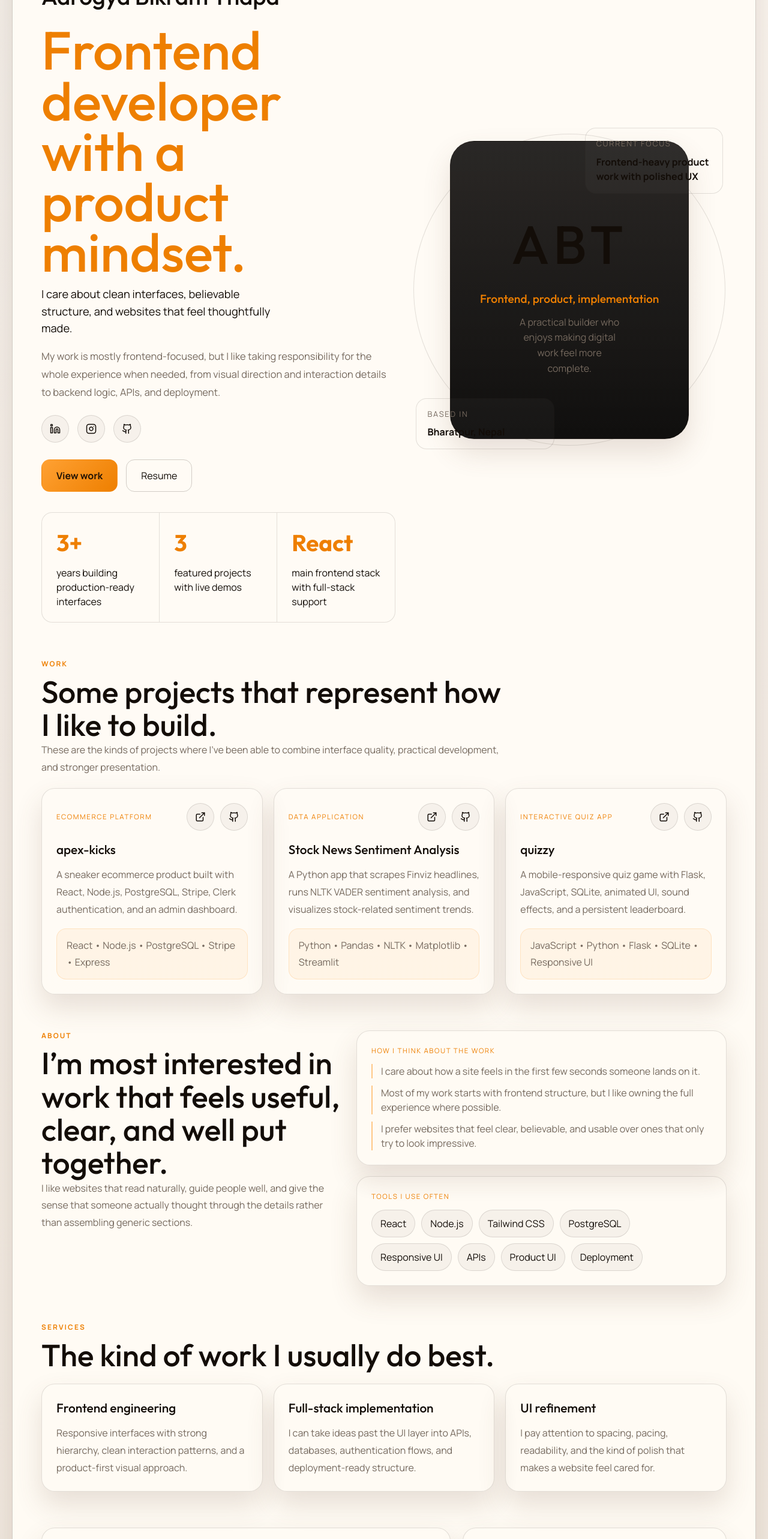
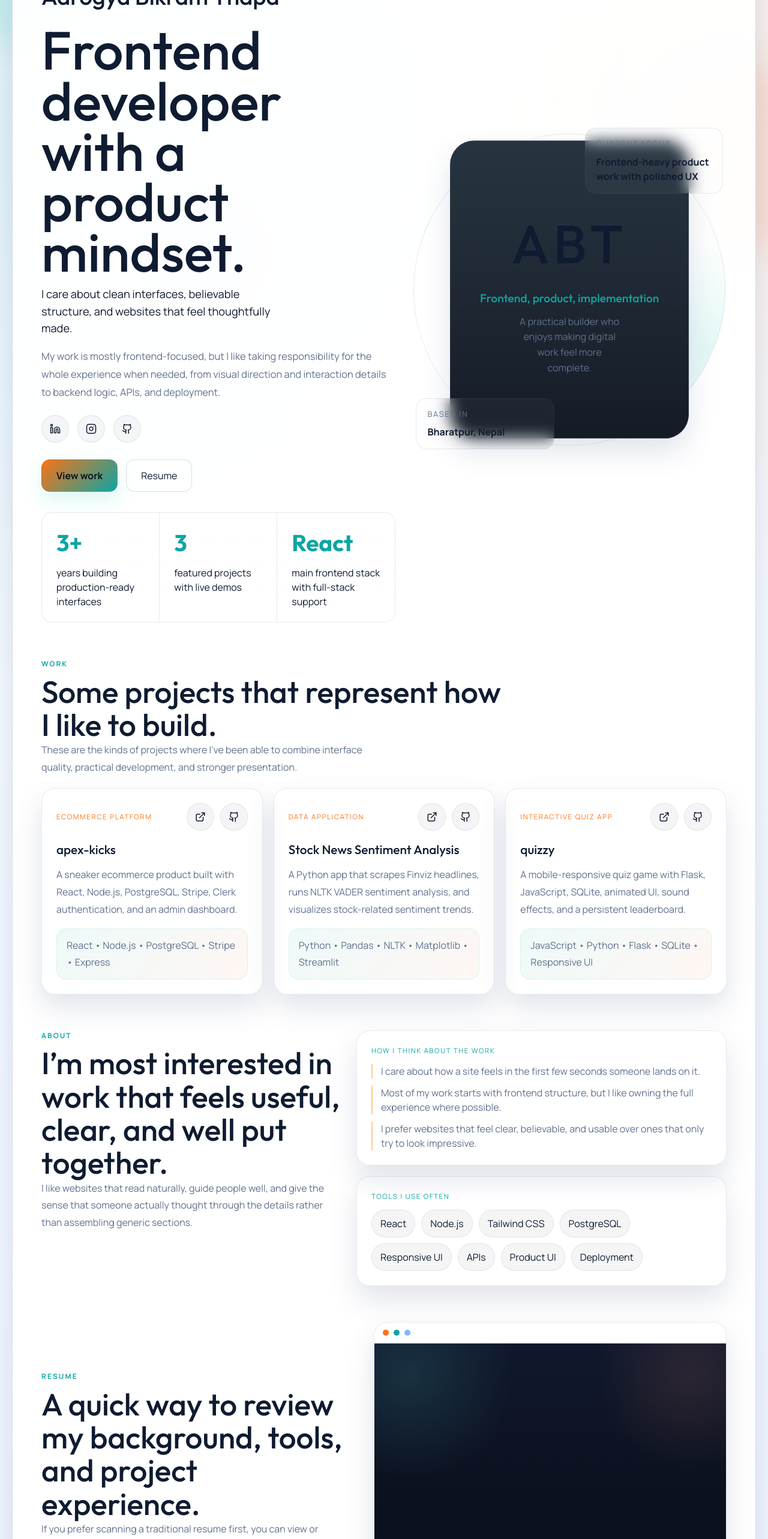
Before and after one commit to aar0gya/myportfolio, a React (Vite) app: page / in a window 1280 px wide. Shown: the part 234-2800 px from the top of the page at 60% size. Built offline with nearby package versions, Linux system fonts and the light colour scheme.

Commit message:
Updated entire UI

```diff
--- a/src/index.css
+++ b/src/index.css
@@ -2,44 +2,51 @@
 @import "tailwindcss";
 
 @theme {
-  --color-background: #121110;
-  --color-foreground: #f5efe7;
-  --color-primary: #ff8a00;
+  --color-background: #0c111f;
+  --color-foreground: #edf3ff;
+  --color-primary: #4fd1c5;
 }
 
 @layer base {
   :root {
-    --background: #121110;
-    --foreground: #f5efe7;
-    --heading: #fff7f0;
-    --muted: #a79a8d;
-    --surface: rgba(18, 17, 16, 0.96);
+    --scroll-y: 0;
+    --background: #0c111f;
+    --foreground: #edf3ff;
+    --heading: #f7fbff;
+    --muted: #98a8c5;
+    --surface: rgba(12, 17, 31, 0.94);
     --surface-soft: rgba(255, 255, 255, 0.04);
-    --line: rgba(255, 255, 255, 0.12);
-    --line-strong: rgba(255, 255, 255, 0.22);
-    --primary: #ff8a00;
-    --primary-soft: rgba(255, 138, 0, 0.12);
-    --shadow: 0 28px 60px rgba(0, 0, 0, 0.35);
+    --line: rgba(147, 197, 253, 0.14);
+    --line-strong: rgba(147, 197, 253, 0.26);
+    --primary: #4fd1c5;
+    --primary-soft: rgba(79, 209, 197, 0.14);
+    --accent: #ff8f6b;
+    --accent-soft: rgba(255, 143, 107, 0.12);
+    --shadow: 0 28px 60px rgba(2, 6, 23, 0.42);
     --page-bg:
-      linear-gradient(135deg, rgba(255, 255, 255, 0.04), transparent 28%),
-      linear-gradient(180deg, #24211f 0%, #121110 40%, #0c0b0a 100%);
+      radial-gradient(circle at 10% 10%, rgba(79, 209, 197, 0.14), transparent 24%),
+      radial-gradient(circle at 90% 10%, rgba(255, 143, 107, 0.12), transparent 22%),
+      linear-gradient(180deg, #10182d 0%, #0c111f 48%, #09101b 100%);
   }
 
   :root[data-theme="light"] {
-    --background: #f7f1ea;
-    --foreground: #241b14;
-    --heading: #130d08;
-    --muted: #75695e;
-    --surface: rgba(255, 251, 245, 0.97);
-    --surface-soft: rgba(26, 18, 12, 0.04);
-    --line: rgba(30, 21, 14, 0.12);
-    --line-strong: rgba(30, 21, 14, 0.2);
-    --primary: #ee7f00;
-    --primary-soft: rgba(238, 127, 0, 0.1);
-    --shadow: 0 22px 46px rgba(103, 77, 53, 0.16);
+    --background: #f4f8ff;
+    --foreground: #1b2840;
+    --heading: #0f1b30;
+    --muted: #60718d;
+    --surface: rgba(255, 255, 255, 0.95);
+    --surface-soft: rgba(15, 23, 42, 0.04);
+    --line: rgba(96, 113, 141, 0.14);
+    --line-strong: rgba(96, 113, 141, 0.24);
+    --primary: #0ea5a4;
+    --primary-soft: rgba(14, 165, 164, 0.12);
+    --accent: #f97316;
+    --accent-soft: rgba(249, 115, 22, 0.12);
+    --shadow: 0 22px 46px rgba(67, 87, 133, 0.16);
     --page-bg:
-      linear-gradient(135deg, rgba(0, 0, 0, 0.03), transparent 28%),
-      linear-gradient(180deg, #faf5ef 0%, #f4ede6 40%, #eee5da 100%);
+      radial-gradient(circle at 10% 10%, rgba(14, 165, 164, 0.1), transparent 24%),
+      radial-gradient(circle at 90% 10%, rgba(249, 115, 22, 0.1), transparent 22%),
+      linear-gradient(180deg, #f8fbff 0%, #f2f7ff 48%, #eaf1fb 100%);
   }
 
   * {
@@ -57,6 +64,7 @@
     color: var(--foreground);
     font-family: "Manrope", sans-serif;
     overflow-x: hidden;
+    transition: background 220ms ease, color 220ms ease;
   }
 
   a {
@@ -76,8 +84,44 @@
 }
 
 .app-shell {
+  position: relative;
   min-height: 100vh;
   padding: 20px;
+}
+
+.ambient {
+  position: fixed;
+  border-radius: 999px;
+  filter: blur(28px);
+  pointer-events: none;
+  z-index: -2;
+}
+
+.ambient-one {
+  top: 6%;
+  left: -120px;
+  width: 260px;
+  height: 260px;
+  background: rgba(79, 209, 197, 0.2);
+  transform: translateY(calc(var(--scroll-y) * 0.08px));
+}
+
+.ambient-two {
+  top: 42%;
+  right: -120px;
+  width: 320px;
+  height: 320px;
+  background: rgba(255, 143, 107, 0.18);
+  transform: translateY(calc(var(--scroll-y) * -0.08px));
+}
+
+.ambient-three {
+  bottom: 4%;
+  left: 18%;
+  width: 220px;
+  height: 220px;
+  background: rgba(96, 165, 250, 0.12);
+  transform: translateY(calc(var(--scroll-y) * 0.05px));
 }
 
 .page-frame {
@@ -88,6 +132,8 @@
   background: var(--surface);
   box-shadow: var(--shadow);
   padding: 16px;
+  position: relative;
+  overflow: clip;
 }
 
 .topbar {
@@ -97,11 +143,12 @@
   gap: 18px;
   padding: 14px 18px;
   border-radius: 20px;
-  background: rgba(255, 255, 255, 0.02);
+  background: rgba(255, 255, 255, 0.03);
   border: 1px solid var(--line);
   position: sticky;
   top: 14px;
   z-index: 30;
+  backdrop-filter: blur(16px);
 }
 
 .brand {
@@ -113,6 +160,7 @@
 
 .brand-accent {
   color: var(--primary);
+  text-shadow: 0 0 24px rgba(79, 209, 197, 0.28);
 }
 
 .nav {
@@ -157,6 +205,12 @@
   border: 1px solid var(--line);
   background: var(--surface-soft);
   color: var(--heading);
+  transition: transform 180ms ease, border-color 180ms ease, background-color 180ms ease;
+}
+
+.icon-button:hover {
+  transform: translateY(-2px);
+  border-color: var(--line-strong);
 }
 
 .mobile-only {
@@ -175,6 +229,7 @@
   border-radius: 20px;
   border: 1px solid var(--line);
   background: var(--surface);
+  animation: menu-slide 260ms ease-out;
 }
 
 .mobile-menu-link,
@@ -192,8 +247,8 @@
 }
 
 .mobile-menu-resume {
-  background: linear-gradient(135deg, #ffa133, var(--primary));
-  color: #231305;
+  background: linear-gradient(135deg, var(--accent), var(--primary));
+  color: #0d1724;
   font-weight: 700;
 }
 
@@ -240,7 +295,13 @@
   max-width: 9ch;
   font-size: clamp(3.4rem, 7vw, 5.8rem);
   line-height: 0.94;
-  color: var(--primary);
+  color: var(--heading);
+}
+
+.hero h1::selection,
+.section-heading h2::selection {
+  background: var(--primary);
+  color: #07131c;
 }
 
 .hero-subline,
@@ -295,6 +356,15 @@
   border: 1px solid var(--line);
   background: var(--surface-soft);
   color: var(--heading);
+  transition: transform 180ms ease, border-color 180ms ease, background-color 180ms ease;
+}
+
+.social-chip:hover,
+.project-actions a:hover,
+.footer-link:hover {
+  transform: translateY(-3px);
+  border-color: var(--line-strong);
+  background: rgba(255, 255, 255, 0.07);
 }
 
 .cta-button,
@@ -310,14 +380,26 @@
 }
 
 .cta-button {
-  background: linear-gradient(135deg, #ffa133, var(--primary));
-  color: #231305;
+  background: linear-gradient(135deg, var(--accent), var(--primary));
+  color: #08131b;
   font-weight: 700;
+  box-shadow: 0 16px 28px rgba(79, 209, 197, 0.18);
 }
 
 .ghost-button {
   border-color: var(--line-strong);
   color: var(--heading);
+  background: rgba(255, 255, 255, 0.02);
+}
+
+.cta-button,
+.ghost-button {
+  transition: transform 180ms ease, box-shadow 180ms ease, border-color 180ms ease, background-color 180ms ease;
+}
+
+.cta-button:hover,
+.ghost-button:hover {
+  transform: translateY(-2px);
 }
 
 .stats-panel {
@@ -327,7 +409,7 @@
   border-radius: 18px;
   overflow: hidden;
   border: 1px solid var(--line);
-  background: rgba(255, 255, 255, 0.03);
+  background: linear-gradient(180deg, rgba(255, 255, 255, 0.04), rgba(255, 255, 255, 0.02));
   max-width: 640px;
 }
 
@@ -364,9 +446,10 @@
   aspect-ratio: 1;
   border-radius: 50%;
   background:
-    radial-gradient(circle at top, rgba(255, 255, 255, 0.08), transparent 34%),
-    radial-gradient(circle at center, rgba(255, 255, 255, 0.03), transparent 64%);
+    radial-gradient(circle at top, rgba(79, 209, 197, 0.16), transparent 34%),
+    radial-gradient(circle at center, rgba(255, 255, 255, 0.04), transparent 64%);
   border: 1px solid var(--line);
+  animation: slow-spin 20s linear infinite;
 }
 
 .hero-portrait-card {
@@ -376,7 +459,7 @@
   border-radius: 40px;
   background:
     linear-gradient(180deg, rgba(255, 255, 255, 0.06), transparent),
-    linear-gradient(180deg, #1d1a18, #100f0e);
+    linear-gradient(180deg, rgba(17, 31, 45, 0.96), rgba(11, 18, 29, 0.96));
   border: 1px solid var(--line-strong);
   display: grid;
   place-content: center;
@@ -384,6 +467,7 @@
   text-align: center;
   box-shadow: var(--shadow);
   padding: 24px;
+  animation: float-card 7s ease-in-out infinite;
 }
 
 .portrait-caption {
@@ -413,7 +497,8 @@
   padding: 16px 18px;
   border-radius: 18px;
   border: 1px solid var(--line);
-  background: rgba(255, 255, 255, 0.03);
+  background: rgba(255, 255, 255, 0.04);
+  backdrop-filter: blur(12px);
 }
 
 .floating-note small {
@@ -462,6 +547,10 @@
   font-weight: 700;
 }
 
+.section-copy {
+  max-width: 60ch;
+}
+
 .section-heading h2 {
   font-size: clamp(2rem, 4vw, 3.4rem);
   line-height: 1.08;
@@ -487,6 +576,16 @@
   border: 1px solid var(--line);
   background: rgba(255, 255, 255, 0.025);
   box-shadow: var(--shadow);
+  transition: transform 220ms ease, border-color 220ms ease, background-color 220ms ease;
+}
+
+.info-card:hover,
+.wide-card:hover,
+.project-card:hover,
+.contact-card:hover,
+.form-card:hover {
+  transform: translateY(-4px);
+  border-color: var(--line-strong);
 }
 
 .info-card,
@@ -559,6 +658,12 @@
   border: 1px solid var(--line);
   color: var(--heading);
   background: var(--surface-soft);
+  transition: transform 160ms ease, background-color 160ms ease;
+}
+
+.badge:hover {
+  transform: translateY(-2px);
+  background: rgba(255, 255, 255, 0.08);
 }
 
 .project-header {
@@ -570,7 +675,7 @@
 }
 
 .project-header span {
-  color: var(--primary);
+  color: var(--accent);
   text-transform: uppercase;
   letter-spacing: 0.14em;
   font-size: 0.72rem;
@@ -584,9 +689,79 @@
   margin-top: 18px;
   padding: 14px 16px;
   border-radius: 16px;
-  background: rgba(255, 138, 0, 0.06);
-  border: 1px solid rgba(255, 138, 0, 0.16);
+  background: linear-gradient(135deg, rgba(79, 209, 197, 0.1), rgba(255, 143, 107, 0.08));
+  border: 1px solid rgba(79, 209, 197, 0.16);
   line-height: 1.7;
+}
+
+.resume-layout {
+  display: grid;
+  grid-template-columns: minmax(280px, 0.95fr) minmax(0, 1.05fr);
+  gap: 22px;
+  padding: 12px 24px 24px;
+  align-items: center;
+}
+
+.resume-copy h2 {
+  margin: 0;
+  font-family: "Outfit", sans-serif;
+  font-size: clamp(2rem, 4vw, 3.2rem);
+  line-height: 1.08;
+  color: var(--heading);
+}
+
+.resume-actions {
+  display: flex;
+  flex-wrap: wrap;
+  gap: 14px;
+  margin-top: 24px;
+}
+
+.resume-preview-wrap {
+  position: relative;
+}
+
+.resume-preview-card {
+  border-radius: 22px;
+  border: 1px solid var(--line);
+  background: rgba(255, 255, 255, 0.03);
+  box-shadow: var(--shadow);
+  overflow: hidden;
+  transform: translateY(calc(var(--scroll-y) * -0.015px));
+}
+
+.resume-window-bar {
+  display: flex;
+  gap: 8px;
+  padding: 12px 14px;
+  border-bottom: 1px solid var(--line);
+  background: rgba(255, 255, 255, 0.03);
+}
+
+.resume-window-bar span {
+  width: 10px;
+  height: 10px;
+  border-radius: 999px;
+  background: rgba(255, 255, 255, 0.2);
+}
+
+.resume-window-bar span:nth-child(1) {
+  background: var(--accent);
+}
+
+.resume-window-bar span:nth-child(2) {
+  background: var(--primary);
+}
+
+.resume-window-bar span:nth-child(3) {
+  background: rgba(96, 165, 250, 0.8);
+}
+
+.resume-frame {
+  width: 100%;
+  min-height: 540px;
+  border: 0;
+  background: white;
 }
 
 .contact-layout {
@@ -656,8 +831,8 @@
 
 .form-card input:focus,
 .form-card textarea:focus {
-  border-color: rgba(255, 138, 0, 0.42);
-  box-shadow: 0 0 0 4px rgba(255, 138, 0, 0.1);
+  border-color: rgba(79, 209, 197, 0.42);
+  box-shadow: 0 0 0 4px rgba(79, 209, 197, 0.1);
 }
 
 .submit-button {
@@ -693,18 +868,49 @@
 
 [data-reveal] {
   opacity: 0;
-  transform: translateY(28px);
-  transition: opacity 700ms ease, transform 700ms ease;
+  transform: translateY(36px) scale(0.985);
+  transition: opacity 800ms ease, transform 800ms ease;
 }
 
 [data-reveal].is-visible {
   opacity: 1;
-  transform: translateY(0);
+  transform: translateY(0) scale(1);
+}
+
+@keyframes slow-spin {
+  from {
+    transform: rotate(0deg);
+  }
+  to {
+    transform: rotate(360deg);
+  }
+}
+
+@keyframes float-card {
+  0%,
+  100% {
+    transform: translateY(0px);
+  }
+  50% {
+    transform: translateY(-10px);
+  }
+}
+
+@keyframes menu-slide {
+  from {
+    opacity: 0;
+    transform: translateY(-12px);
+  }
+  to {
+    opacity: 1;
+    transform: translateY(0);
+  }
 }
 
 @media (max-width: 1100px) {
   .hero,
   .split-layout,
+  .resume-layout,
   .contact-layout,
   .service-grid,
   .project-grid {
@@ -788,6 +994,7 @@
   }
 
   .hero-actions,
+  .resume-actions,
   .footer-links {
     width: 100%;
   }
@@ -801,4 +1008,8 @@
   .contact-link {
     grid-template-columns: 1fr;
   }
+
+  .resume-frame {
+    min-height: 420px;
+  }
 }
--- a/src/pages/Home.jsx
+++ b/src/pages/Home.jsx
@@ -19,6 +19,7 @@ const navigation = [
   { label: "Intro", href: "#overview" },
   { label: "Work", href: "#portfolio" },
   { label: "About", href: "#about" },
+  { label: "Resume", href: "#resume" },
   { label: "Services", href: "#services" },
   { label: "Contact", href: "#contact" },
 ];
@@ -126,6 +127,18 @@ export const Home = () => {
   const [theme, setTheme] = useState("dark");
 
   useEffect(() => {
+    const root = document.documentElement;
+    const updateScroll = () => {
+      root.style.setProperty("--scroll-y", String(window.scrollY));
+    };
+
+    updateScroll();
+    window.addEventListener("scroll", updateScroll, { passive: true });
+
+    return () => window.removeEventListener("scroll", updateScroll);
+  }, []);
+
+  useEffect(() => {
     const storedTheme = window.localStorage.getItem("portfolio-theme");
     const prefersLight = window.matchMedia("(prefers-color-scheme: light)").matches;
     const initialTheme = storedTheme || (prefersLight ? "light" : "dark");
@@ -207,6 +220,9 @@ export const Home = () => {
 
   return (
     <div className="app-shell">
+      <div className="ambient ambient-one" aria-hidden="true" />
+      <div className="ambient ambient-two" aria-hidden="true" />
+      <div className="ambient ambient-three" aria-hidden="true" />
       <div className="page-frame">
         <header className="topbar">
           <a className="brand" href="#overview">
@@ -394,6 +410,36 @@ export const Home = () => {
             </div>
           </section>
 
+          <section id="resume" className="resume-layout" data-reveal>
+            <div className="resume-copy">
+              <p className="section-label">Resume</p>
+              <h2>A quick way to review my background, tools, and project experience.</h2>
+              <p className="section-copy">
+                If you prefer scanning a traditional resume first, you can view or download it here.
+                I’ve kept it easy to access directly from the website so it’s useful on both desktop and mobile.
+              </p>
+              <div className="resume-actions">
+                <a className="cta-button" href="/resume.pdf" target="_blank" rel="noreferrer">
+                  View Resume
+                </a>
+                <a className="ghost-button" href="/resume.pdf" download>
+                  Download PDF
+                </a>
+              </div>
+            </div>
+
+            <div className="resume-preview-wrap">
+              <div className="resume-preview-card">
+                <div className="resume-window-bar">
+                  <span />
+                  <span />
+                  <span />
+                </div>
+                <iframe className="resume-frame" src="/resume.pdf#toolbar=0&navpanes=0&scrollbar=0" title="Resume preview" />
+              </div>
+            </div>
+          </section>
+
           <section id="services" className="section-grid">
             <div className="section-heading" data-reveal>
               <p className="section-label">Services</p>
```
